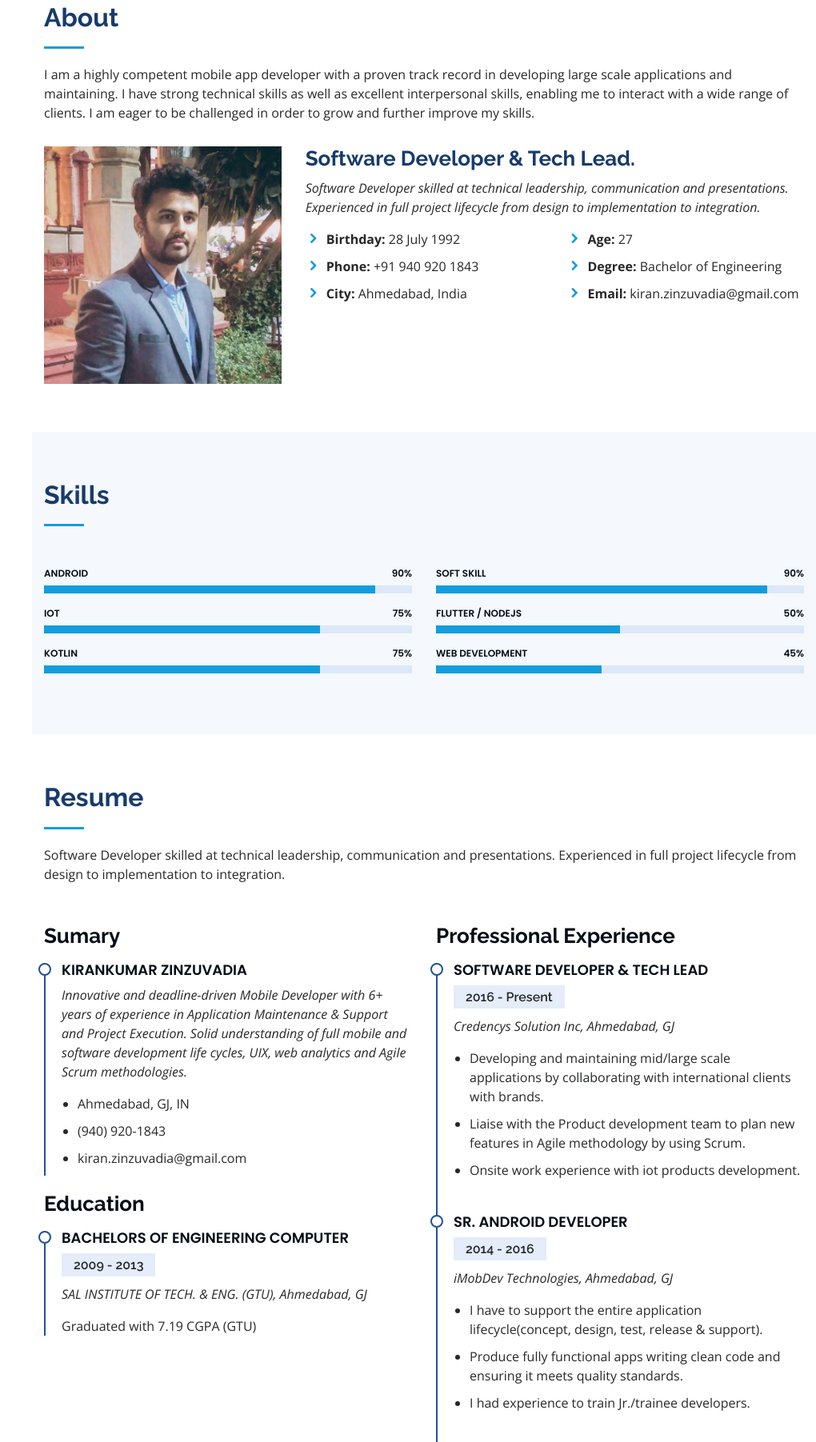
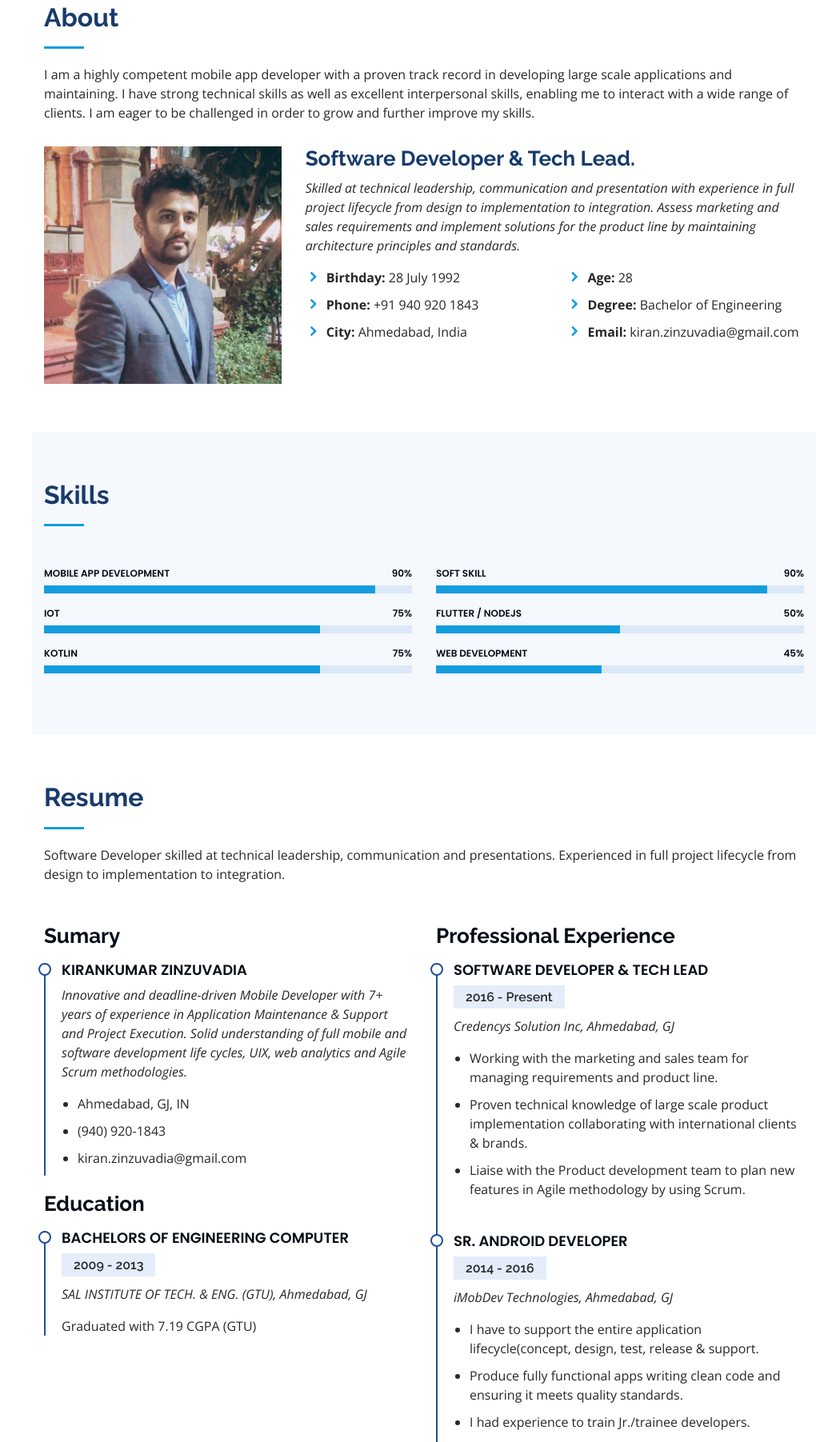
Before and after one commit to kibzorg/kibzorg.github.io, a plain HTML site: page index.html in a window 1280 px wide. Shown: the part 857-2660 px from the top of the page at 80% size, without its empty margins (260-1280 px from the left). Drawn offline with nearby package versions, Linux system fonts and the light colour scheme.

Commit message:
Update index.html
content updated

```diff
--- a/index.html
+++ b/index.html
@@ -58,7 +58,7 @@
               class="bx bxl-instagram"></i></a>
           <a href="https://www.linkedin.com/in/kirankumar-soni-83b0ba45/" target="_blank" class="linkedin"><i
               class="bx bxl-linkedin"></i></a>
-          <a href="https://drive.google.com/file/d/15kE4e_lkyGMTZyzZt-2ARC1Ty8edF32y/view?usp=sharing" target="_blank"
+          <a href="https://drive.google.com/file/d/1lWMbUMlvoLb6h9z3HSTI-VMynbCQDNtH/view?usp=sharing" target="_blank"
             class="whatsapp"><i class="bx bxs-download"></i></a>
 
         </div>
@@ -112,8 +112,11 @@
           <div class="col-lg-8 pt-4 pt-lg-0 content" data-aos="fade-left">
             <h3>Software Developer &amp; Tech Lead.</h3>
             <p class="font-italic">
-              Software Developer skilled at technical leadership, communication and presentations.
-              Experienced in full project lifecycle from design to implementation to integration.
+              Skilled at technical leadership, communication and presentation with
+experience in full project lifecycle from design to implementation to
+integration.
+Assess marketing and sales requirements and implement solutions for
+the product line by maintaining architecture principles and standards.
             </p>
             <div class="row">
               <div class="col-lg-6">
@@ -126,7 +129,7 @@
               </div>
               <div class="col-lg-6">
                 <ul>
-                  <li><i class="icofont-rounded-right"></i> <strong>Age:</strong> 27</li>
+                  <li><i class="icofont-rounded-right"></i> <strong>Age:</strong> 28</li>
                   <li><i class="icofont-rounded-right"></i> <strong>Degree:</strong> Bachelor of Engineering</li>
                   <li><i class="icofont-rounded-right"></i> <strong>Email:</strong> kiran.zinzuvadia@gmail.com</li>
                   <!-- <li><i class="icofont-rounded-right"></i> <strong>Freelance:</strong> Available</li> -->
@@ -205,7 +208,7 @@
 
           <div class="col-lg-6" data-aos="fade-up">
             <div class="progress">
-              <span class="skill">Android <i class="val">90%</i></span>
+              <span class="skill">Mobile App development <i class="val">90%</i></span>
               <div class="progress-bar-wrap">
                 <div class="progress-bar" role="progressbar" aria-valuenow="90" aria-valuemin="0" aria-valuemax="100">
                 </div>
@@ -278,7 +281,7 @@
             <h3 class="resume-title">Sumary</h3>
             <div class="resume-item pb-0">
               <h4>Kirankumar Zinzuvadia</h4>
-              <p><em>Innovative and deadline-driven Mobile Developer with 6+ years of experience in Application
+              <p><em>Innovative and deadline-driven Mobile Developer with 7+ years of experience in Application
                   Maintenance & Support and Project Execution.
                   Solid understanding of full mobile and software development life cycles, UIX, web analytics and Agile
                   Scrum methodologies.</em></p>
@@ -310,11 +313,9 @@
               <h5>2016 - Present</h5>
               <p><em>Credencys Solution Inc, Ahmedabad, GJ</em></p>
               <ul>
-                <li>Developing and maintaining mid/large scale applications by collaborating with international clients
-                  with brands.</li>
-                <li>Liaise with the Product development team to plan new features in Agile methodology by using Scrum.
-                </li>
-                <li>Onsite work experience with iot products development.</li>
+                <li>Working with the marketing and sales team for managing requirements and product line.</li>
+                <li>Proven technical knowledge of large scale product implementation collaborating with international clients &amp; brands.</li>
+                <li>Liaise with the Product development team to plan new features in Agile methodology by using Scrum.</li>
               </ul>
             </div>
             <div class="resume-item">
@@ -322,7 +323,7 @@
               <h5>2014 - 2016</h5>
               <p><em>iMobDev Technologies, Ahmedabad, GJ</em></p>
               <ul>
-                <li>I have to support the entire application lifecycle(concept, design, test, release & support).</li>
+                <li>I have to support the entire application lifecycle(concept, design, test, release & support.</li>
                 <li>Produce fully functional apps writing clean code and ensuring it meets quality standards.</li>
                 <li>I had experience to train Jr./trainee developers.</li>
               </ul>
@@ -353,6 +354,15 @@
 
         <div class="row">
           <div class="col-lg-6" data-aos="fade-up">
+            <div class="resume-item">
+              <h4>Ecommerce Platform</h4>
+              <h5>Ecommerce Market</h5>
+              <p><em>I’m currently working on an app generator platform which will build mobile applications for any brand and unique UI design using a common platform source using react-native.</em></p>
+              <p><b>Key features<b> are platform source &amp; branch wise management, marketing
+requirement handling, algolia search, deep linking, adjust, exponea etc.</p>
+
+            </div>
+
             <div class="resume-item">
               <h4>Automotive IoT Solution</h4>
               <h5>AutoMobile Sector</h5>
```
